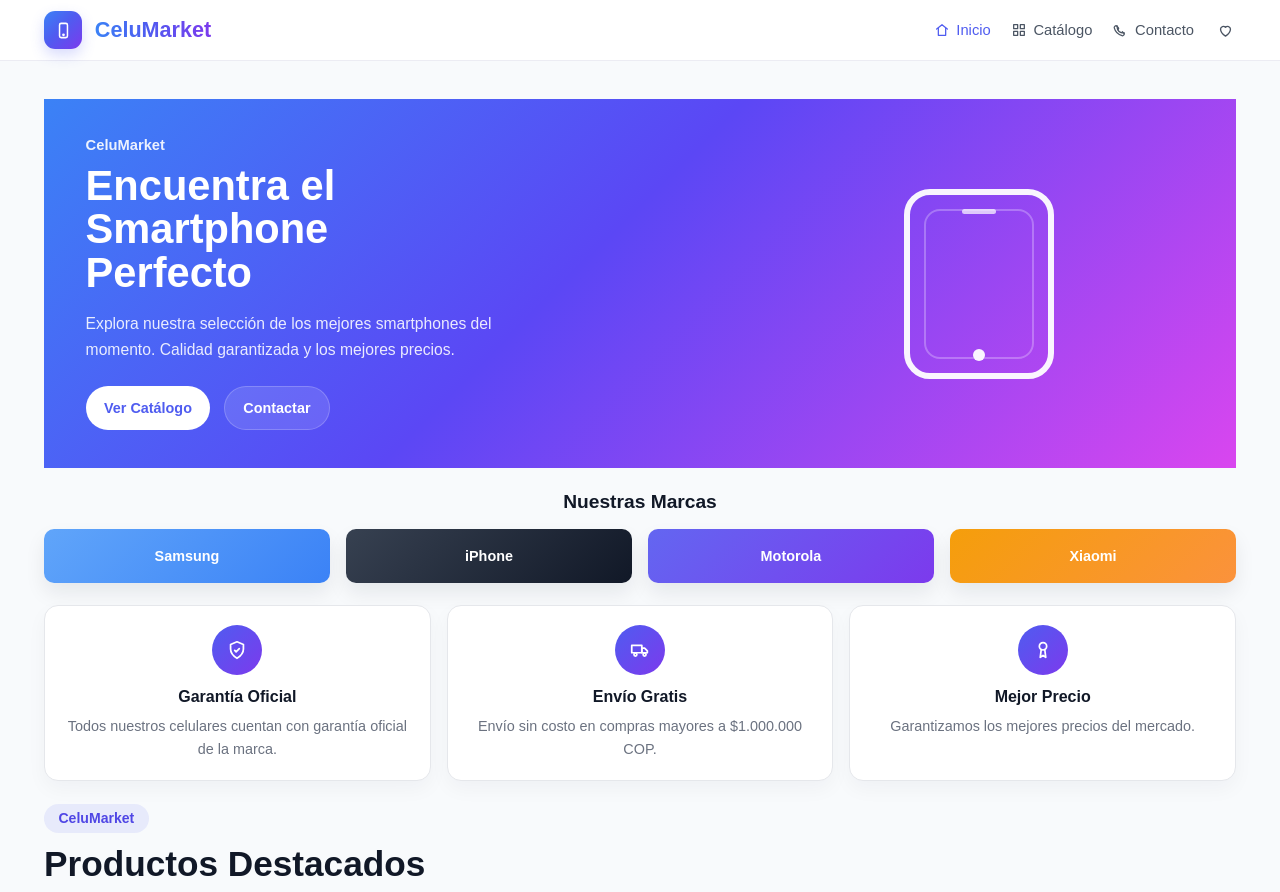
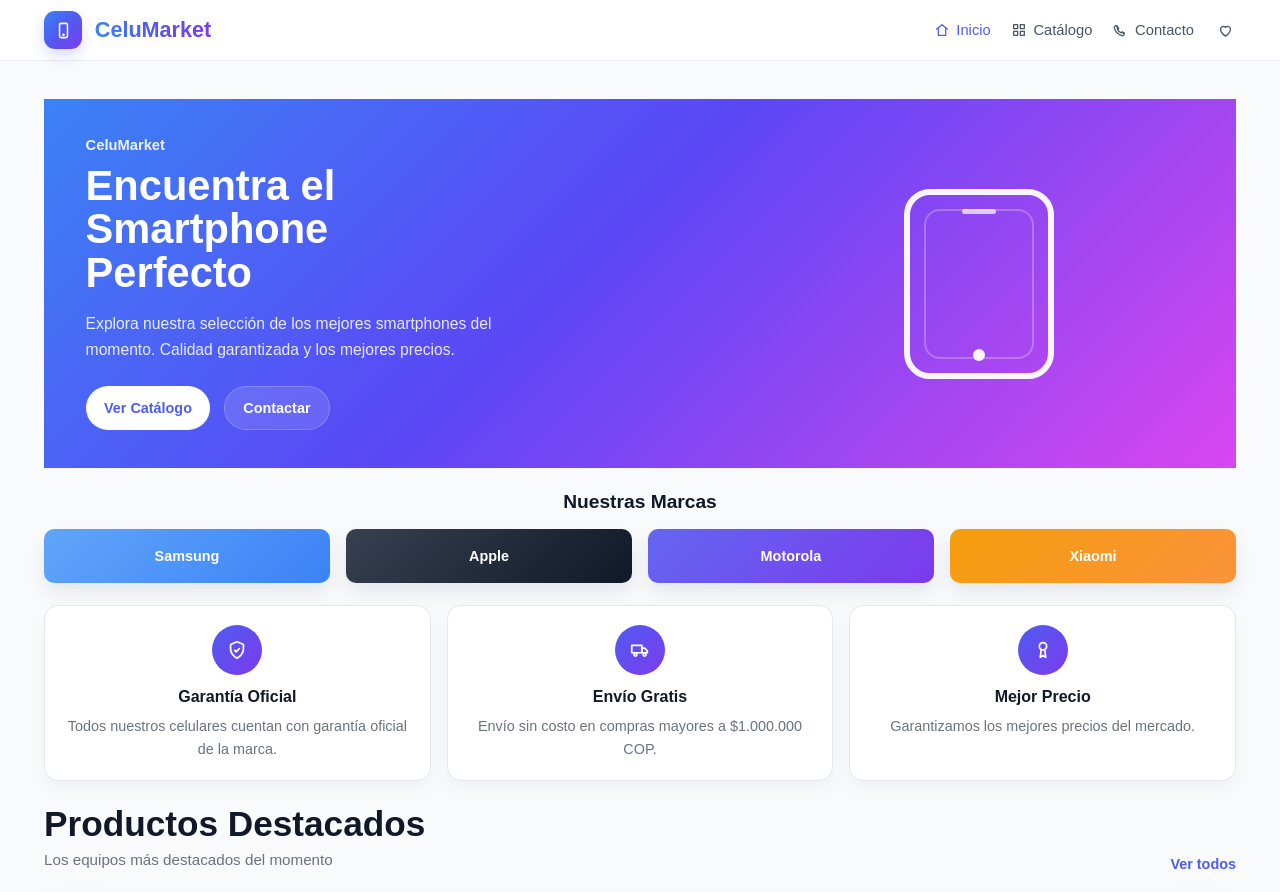
Before and after one commit to acalderon474/proyecto-celumarket, an Angular app: page /home in a window 1280 px wide. Shown: the top 892 px of the page. Built offline with nearby package versions, Linux system fonts and the light colour scheme.

Commit message:
Actualización botones home para filtrar por marcas

```diff
--- a/src/app/components/catalog/catalog.html
+++ b/src/app/components/catalog/catalog.html
@@ -6,11 +6,10 @@
 
   <!--
     Encabezado visual del catálogo.
-    Refuerza la identidad de CeluMarket y presenta la sección.
+    Se presenta la sección.
   -->
   <section class="catalog-header">
     <div class="catalog-header__content">
-      <span class="catalog-header__badge">CeluMarket</span>
 
       <h1>Catálogo de celulares</h1>
 
--- a/src/app/components/catalog/catalog.ts
+++ b/src/app/components/catalog/catalog.ts
@@ -1,10 +1,11 @@
 import { CommonModule } from '@angular/common';
-import { Component, OnInit, signal } from '@angular/core';
+import { Component, OnInit, signal, inject } from '@angular/core';
 import { RouterLink } from '@angular/router';
 import { take } from 'rxjs';
 
 import { Product } from '../../models/product.model';
 import { ProductService } from '../../services/product.service';
+import { ActivatedRoute } from '@angular/router';
 
 /*
   Decorador del componente Catalog.
@@ -72,6 +73,11 @@
   brands = signal<string[]>([]);
 
   /*
+    Inyectamos ActivatedRoute para poder leer la URL
+  */
+  private route = inject(ActivatedRoute);
+
+  /*
     Constructor del componente.
     Inyecta el servicio principal de productos.
   */
@@ -83,6 +89,17 @@
   */
   ngOnInit(): void {
     this.loadProducts();
+
+  /* Eschuchamos si la URL trae el parámetro '?brand='
+  */
+  this.route.queryParams.subscribe(params => {
+    const brandFromUrl = params['brand'];
+    if (brandFromUrl) {
+
+      // Si viene una marca por la URL, activamos el filtro automáticamente
+      this.setSelectedBrand(brandFromUrl);
+    }
+  });
   }
 
   /*
--- a/src/app/components/footer/footer.ts
+++ b/src/app/components/footer/footer.ts
@@ -47,7 +47,7 @@
   // Marcas que maneja el catálogo
   brands: BrandItem[] = [
     { name: 'Samsung' },
-    { name: 'iPhone' },
+    { name: 'Apple' },
     { name: 'Motorola' },
     { name: 'Xiaomi' }
   ];
--- a/src/app/components/home/home.css
+++ b/src/app/components/home/home.css
@@ -315,7 +315,7 @@
 /*
   Variante visual para iPhone.
 */
-.home-brand-chip--iphone {
+.home-brand-chip--apple {
   background: linear-gradient(135deg, #374151, #111827);
 }
 
--- a/src/app/components/home/home.html
+++ b/src/app/components/home/home.html
@@ -83,10 +83,11 @@
         <a
           class="home-brand-chip"
           [class.home-brand-chip--samsung]="brand.cssClass === 'samsung'"
-          [class.home-brand-chip--iphone]="brand.cssClass === 'iphone'"
+          [class.home-brand-chip--apple]="brand.cssClass === 'apple'"
           [class.home-brand-chip--motorola]="brand.cssClass === 'motorola'"
           [class.home-brand-chip--xiaomi]="brand.cssClass === 'xiaomi'"
           [routerLink]="['/catalog']"
+          [queryParams]="{ brand: brand.name }"
         >
           {{ brand.name }}
         </a>
@@ -170,7 +171,6 @@
       -->
       <div class="home-section__header featured-products-section__header">
         <div>
-          <span class="featured-products-section__badge">CeluMarket</span>
           <h2 class="home-section__title featured-products-section__title">
             Productos Destacados
           </h2>
--- a/src/app/components/home/home.ts
+++ b/src/app/components/home/home.ts
@@ -141,7 +141,7 @@
   */
   brands: BrandBadge[] = [
     { name: 'Samsung', cssClass: 'samsung' },
-    { name: 'iPhone', cssClass: 'iphone' },
+    { name: 'Apple', cssClass: 'apple' },
     { name: 'Motorola', cssClass: 'motorola' },
     { name: 'Xiaomi', cssClass: 'xiaomi' }
   ];
```
Also changed, not shown: 2 other files (tests, documents, lock files or other folders).
